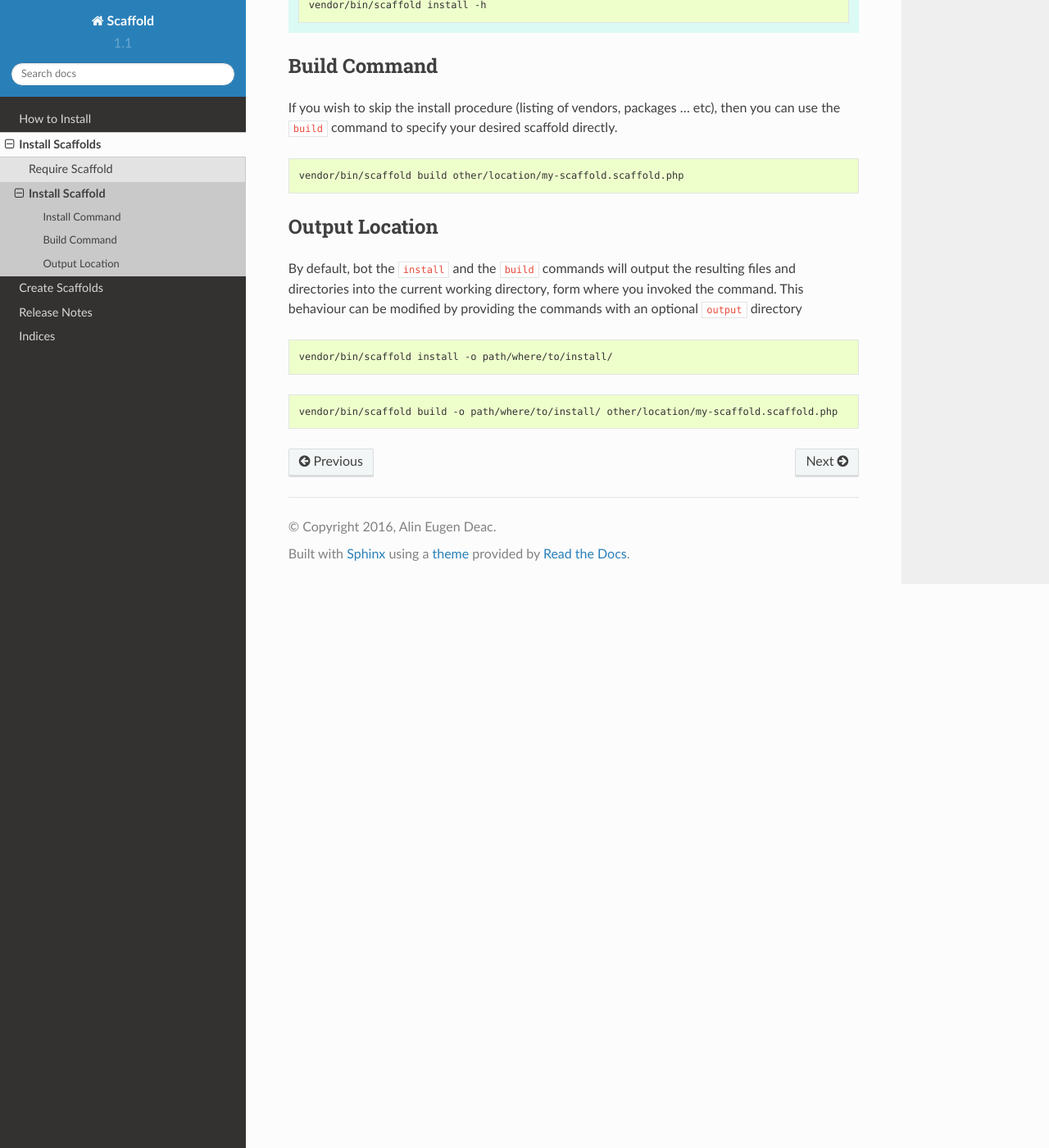
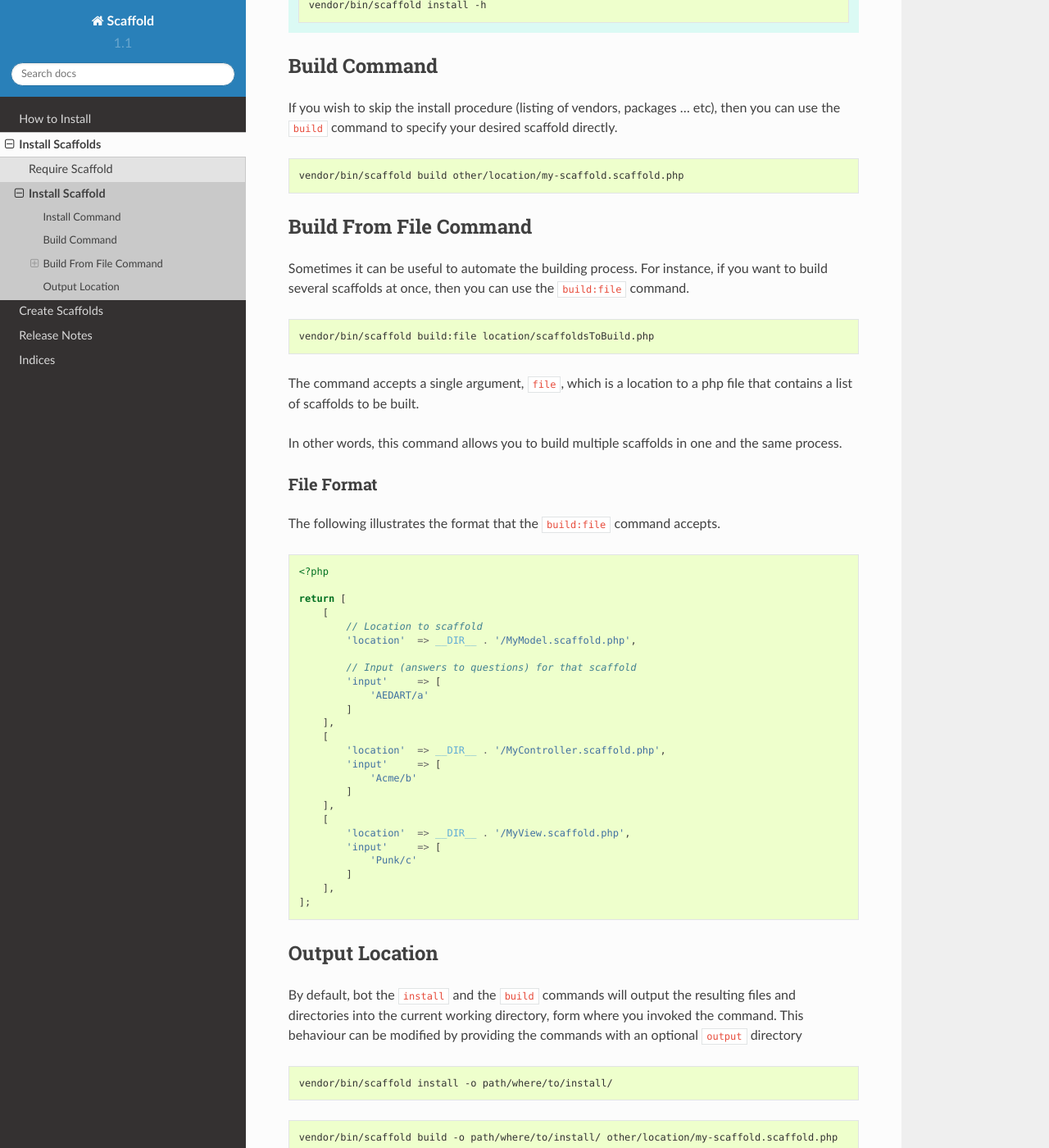
Before and after one commit to aedart/scaffold, a Sphinx documentation site: the page built from docs/source/install_scaffolds/install-scaffold.rst, in a window 1280 px wide and 1400 px high, scrolled down 951 px. Shown: the whole window at 82% size. Built offline with Sphinx 7.4.7 and the Read the Docs theme 2.0.0, drawn with Linux system fonts in a browser that asks for light colours.

Commit message:
Change docs, add build file cmd documentation

```diff
--- a/docs/source/install_scaffolds/install-scaffold.rst
+++ b/docs/source/install_scaffolds/install-scaffold.rst
@@ -1,6 +1,10 @@
 .. index::
+    triple: Build-File; File; Command
     triple: Install; Build; Command
     pair: Output; Location
+    Single: Build
+    Single: Install
+    Single: Build-File
 
 Install Scaffold
 ================
@@ -60,6 +64,54 @@ command to specify your desired scaffold directly.
 
     vendor/bin/scaffold build other/location/my-scaffold.scaffold.php
 
+Build From File Command
+^^^^^^^^^^^^^^^^^^^^^^^
+
+Sometimes it can be useful to automate the building process. For instance, if you want to build several scaffolds
+at once, then you can use the :code:`build:file` command.
+
+.. code-block:: console
+
+    vendor/bin/scaffold build:file location/scaffoldsToBuild.php
+
+The command accepts a single argument, :code:`file`, which is a location to a php file that contains a list of
+scaffolds to be built.
+
+In other words, this command allows you to build multiple scaffolds in one and the same process.
+
+File Format
+---------------
+
+The following illustrates the format that the :code:`build:file` command accepts.
+
+.. code-block:: php
+
+    <?php
+
+    return [
+        [
+            // Location to scaffold
+            'location'  => __DIR__ . '/MyModel.scaffold.php',
+
+            // Input (answers to questions) for that scaffold
+            'input'     => [
+                'AEDART/a'
+            ]
+        ],
+        [
+            'location'  => __DIR__ . '/MyController.scaffold.php',
+            'input'     => [
+                'Acme/b'
+            ]
+        ],
+        [
+            'location'  => __DIR__ . '/MyView.scaffold.php',
+            'input'     => [
+                'Punk/c'
+            ]
+        ],
+    ];
+
 Output Location
 ^^^^^^^^^^^^^^^
 
```
